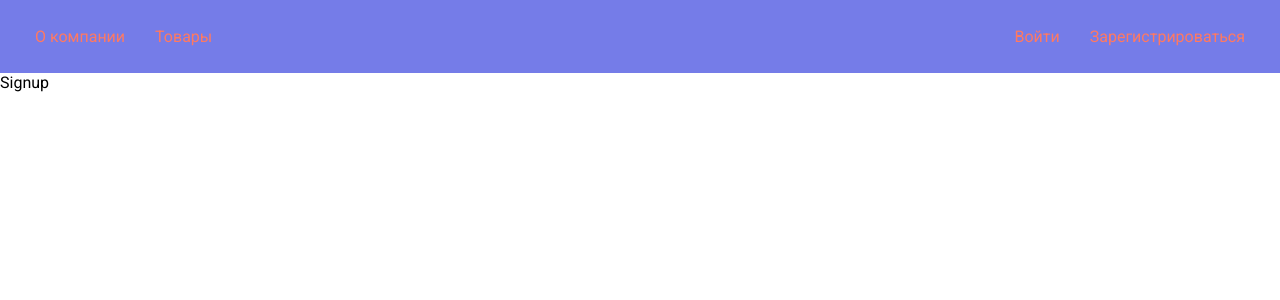
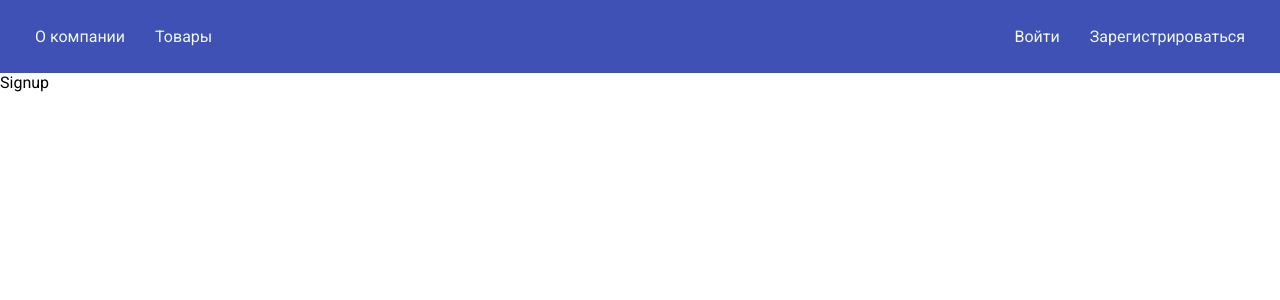
Before and after one commit to Async-Reaper/Zooshop-react, a React (Create React App) app: page /signup in a window 1280 px wide. Shown: the top 300 px of the page. Built offline with nearby package versions, Linux system fonts and the light colour scheme.

Commit message:
create stylized title

```diff
--- a/src/App.css
+++ b/src/App.css
@@ -24,12 +24,12 @@ body {
 }
 
 .App-header {
-  background: #757ce8;
+  background: #3f51b5;
   padding: 27px 0;
 }
 
 a {
   text-decoration: none;
-  color: #ff7961;
+  color: #f1f8e9;
   padding: 15px;
 }
```
Also changed, not shown: src/components/UI/H1/H1.tsx (added, +19 -0 lines).
